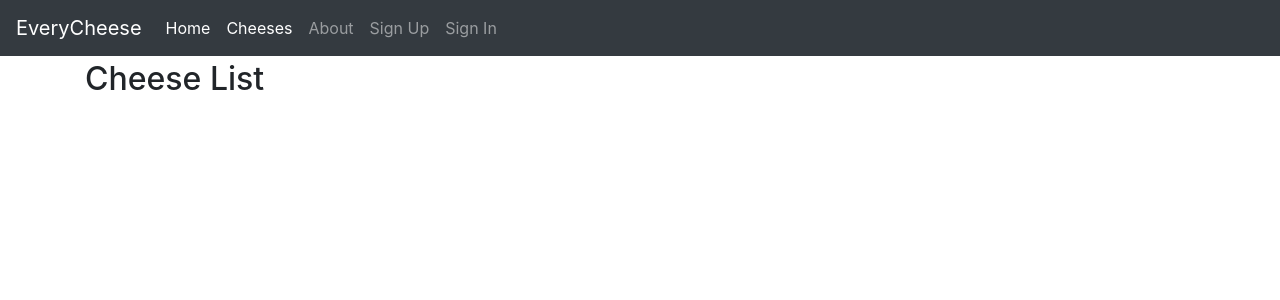
After one commit to yamenassaf/everycheese, a Django app: page /cheeses/ in a window 1280 px wide. The commit adds this page. Shown: the top 300 px of the page. Run offline with Django 3.2, Linux system fonts and the light colour scheme; data that the repository does not hold is empty; some libraries are stand-ins or nearby versions.

Commit message:
Implement cheese list page, add navbar link

```diff
--- a/everycheese/config/urls.py
+++ b/everycheese/config/urls.py
@@ -24,7 +24,9 @@ urlpatterns = [
         include("everycheese.users.urls", namespace="users"),
     ),
     path("accounts/", include("allauth.urls")),
+    path('cheeses/', include('everycheese.cheeses.urls', namespace='cheeses')),
     # Your stuff: custom urls includes go here
+
 ] + static(settings.MEDIA_URL, document_root=settings.MEDIA_ROOT)
 
 if settings.DEBUG:
--- a/everycheese/everycheese/cheeses/apps.py
+++ b/everycheese/everycheese/cheeses/apps.py
@@ -1,5 +1,5 @@
 from django.apps import AppConfig
 
-
+app_name = "cheeses"
 class CheesesConfig(AppConfig):
     name = 'everycheese.cheeses'
--- /dev/null
+++ b/everycheese/everycheese/cheeses/urls.py
@@ -0,0 +1,7 @@
+from django.urls import path
+from .views import CheeseListView
+
+app_name = "cheeses"
+urlpatterns = [
+    path('',CheeseListView.as_view(),name='list')
+]
--- a/everycheese/everycheese/cheeses/views.py
+++ b/everycheese/everycheese/cheeses/views.py
@@ -1,3 +1,7 @@
 from django.shortcuts import render
+from django.views.generic import ListView
+from .models import Cheese
+# Create your views here.
 
-# Create your views here.
+class CheeseListView(ListView):
+    model = Cheese
--- a/everycheese/everycheese/templates/base.html
+++ b/everycheese/everycheese/templates/base.html
@@ -40,6 +40,9 @@
           <ul class="navbar-nav mr-auto">
             <li class="nav-item active">
               <a class="nav-link" href="{% url 'home' %}">Home <span class="sr-only">(current)</span></a>
+            </li>
+            <li class="nav-item active">
+              <a class="nav-link" href="{% url 'cheeses:list' %}">Cheeses <span class="sr-only">(current)</span></a>
             </li>
             <li class="nav-item">
               <a class="nav-link" href="{% url 'about' %}">About</a>
--- /dev/null
+++ b/everycheese/everycheese/templates/cheeses/cheese_list.html
@@ -0,0 +1,10 @@
+{% extends "base.html" %}
+{% block title %}Cheese List{% endblock title %}
+{% block content %}
+<h2>Cheese List</h2>
+<ul>
+{% for cheese in object_list%}
+<li><a href="#TODO">{{ cheese.name }}</a></li>
+{% endfor%}
+</ul>
+{% endblock content %}
```
